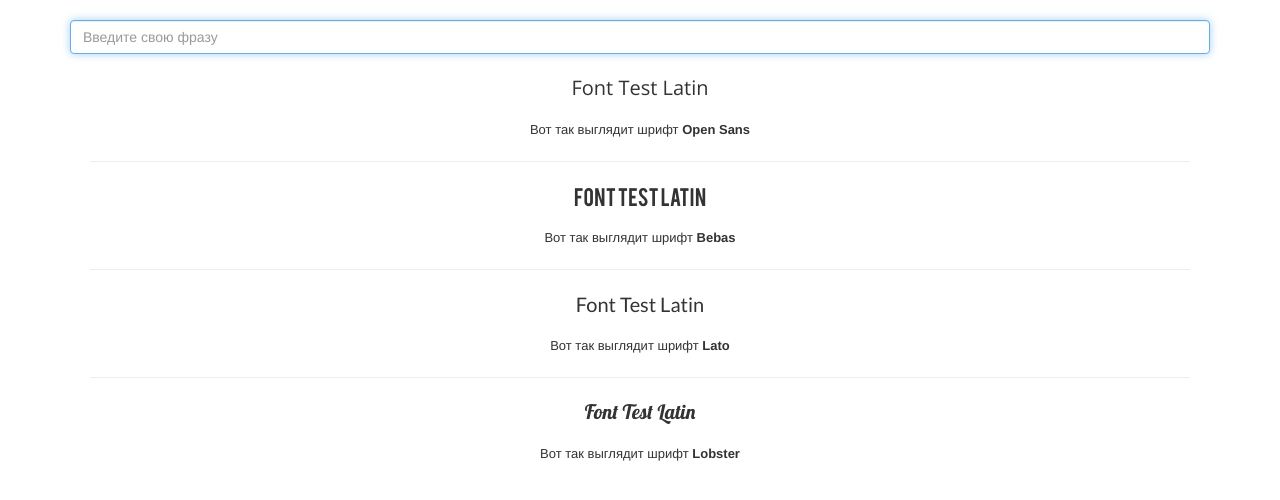
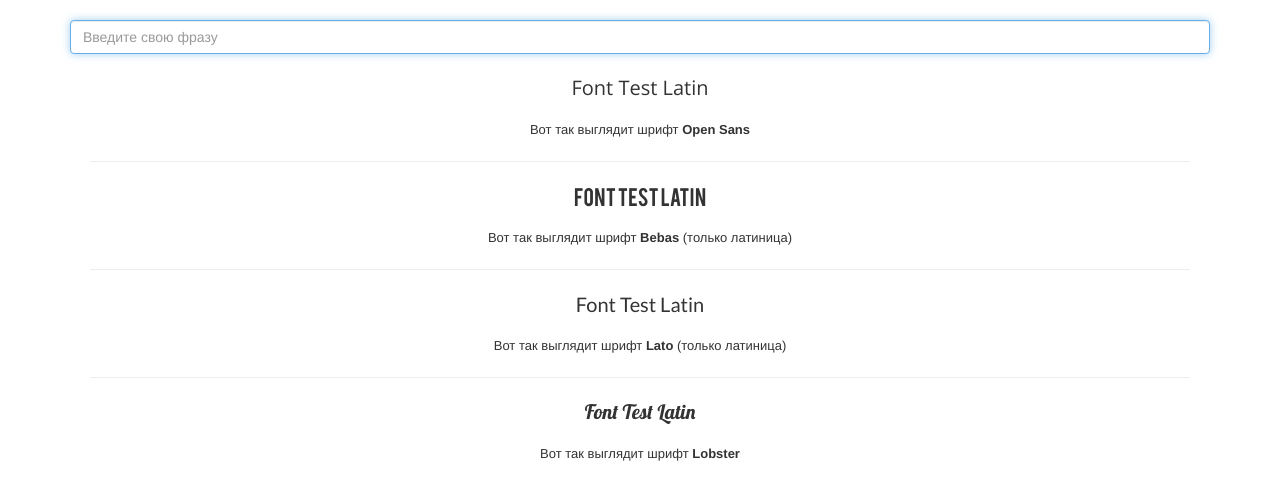
Before and after one commit to OEMG/OEMG.github.io, a plain HTML site: page lesson_14/index.html in a window 1280 px wide. Drawn offline with nearby package versions, Linux system fonts and the light colour scheme.

Commit message:
Update index.html

```diff
--- a/lesson_14/index.html
+++ b/lesson_14/index.html
@@ -44,10 +44,10 @@
   					<small>Вот так выглядит шрифт <strong>Open Sans</strong></small>
   					<hr>
   					<p class="resault bebas">Font Test Latin</p>
-  					<small>Вот так выглядит шрифт <strong>Bebas</strong></small>
+  					<small>Вот так выглядит шрифт <strong>Bebas</strong> (только латиница)</small>
   					<hr>
   					<p class="resault lato">Font Test Latin</p>
-  					<small>Вот так выглядит шрифт <strong>Lato</strong></small>
+  					<small>Вот так выглядит шрифт <strong>Lato</strong> (только латиница)</small>
   					<hr>
   					<p class="resault lobster">Font Test Latin</p>
   					<small>Вот так выглядит шрифт <strong>Lobster</strong></small>
```
